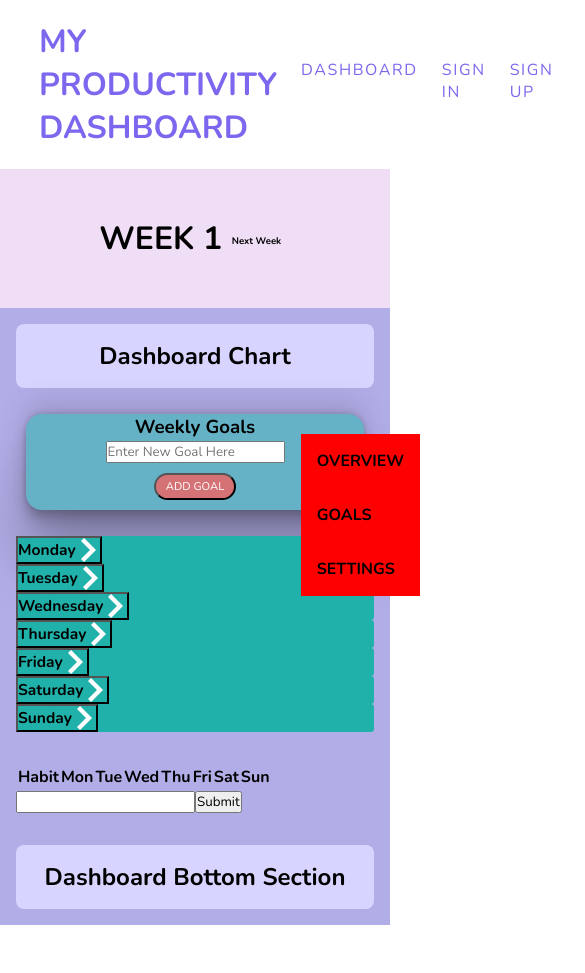
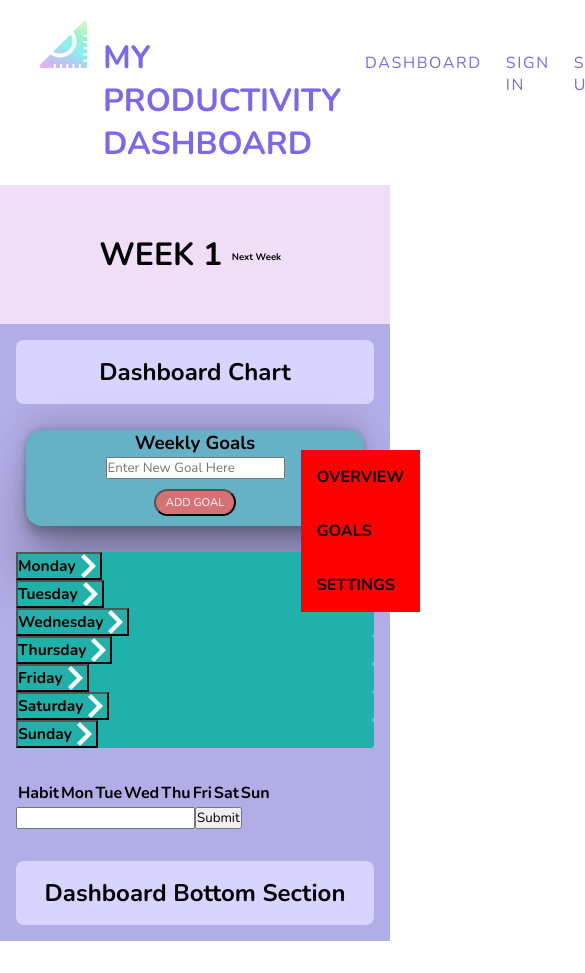
Before and after one commit to MareikeW/dashboard-project, an Angular app: page /dashboard/main-dashboard/1 in a window 390 px wide. Shown: the top 973 px of the page, 585 px wide, since content can reach past the window. Built offline with nearby package versions, Linux system fonts and the light colour scheme.

Commit message:
added logo and responsive design for mobile phones

```diff
--- a/src/app/app.component.html
+++ b/src/app/app.component.html
@@ -1,5 +1,8 @@
 <header>
-  <h1>{{ title }}</h1>
+  <div class="logo">
+    <img src="../assets/icons/iconmonstr-ruler-7.png" alt="logo">
+    <h1>{{ title }}</h1>
+  </div>
   <nav>
     <ul>
       <li><a routerLink="/dashboard">Dashboard</a></li>
--- a/src/app/app.component.scss
+++ b/src/app/app.component.scss
@@ -3,9 +3,18 @@ header {
   width: 80vw;
   margin: 20px auto;
   justify-content: space-between;
-  align-items: center;
+  align-items: baseline;
   color: mediumslateblue;
   text-transform: uppercase;
+}
+
+.logo {
+  display: flex;
+  align-items: baseline;
+
+  img {
+    margin-right: 1rem;
+  }
 }
 
 header nav {
@@ -47,7 +56,16 @@ header nav {
         left: 0;
       }
     }
+  }
+}
 
+@media (max-width: 376px) {
+  header {
+    flex-direction: column;
+    align-items: center;
+
+    .logo {
+      align-items: center;
+    }
   }
-
 }
```
Also changed, not shown: src/assets/icons/iconmonstr-ruler-7.png (added).
